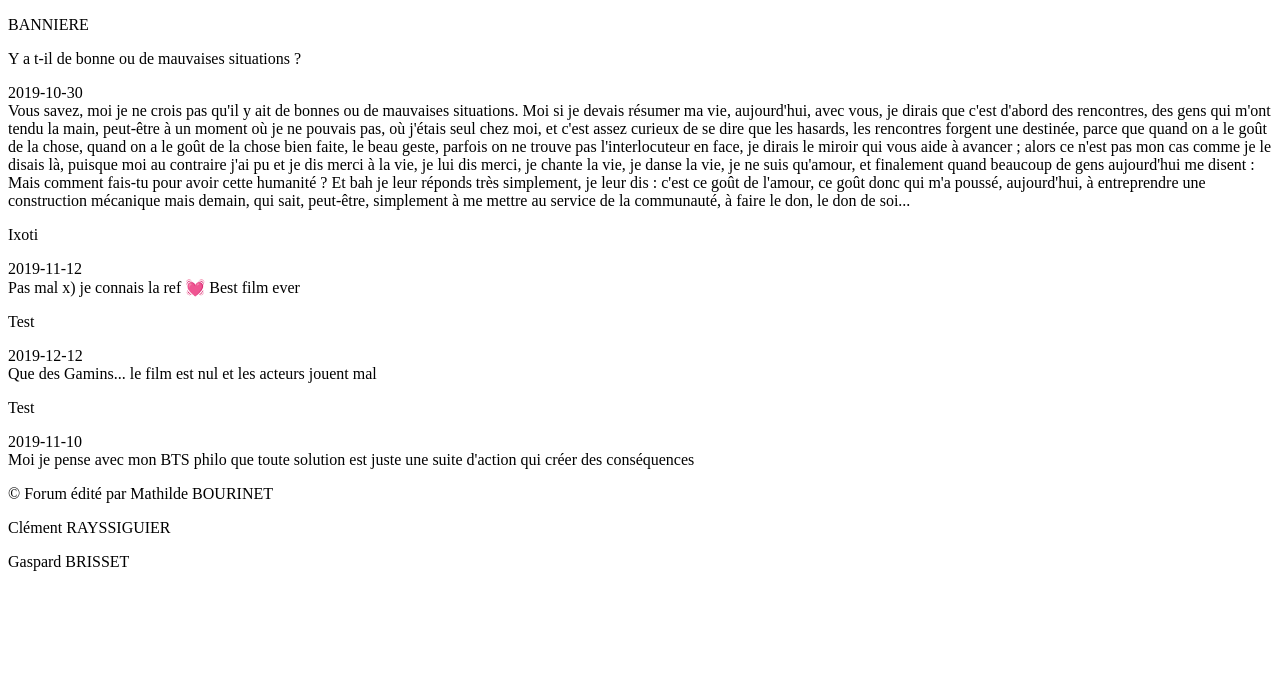
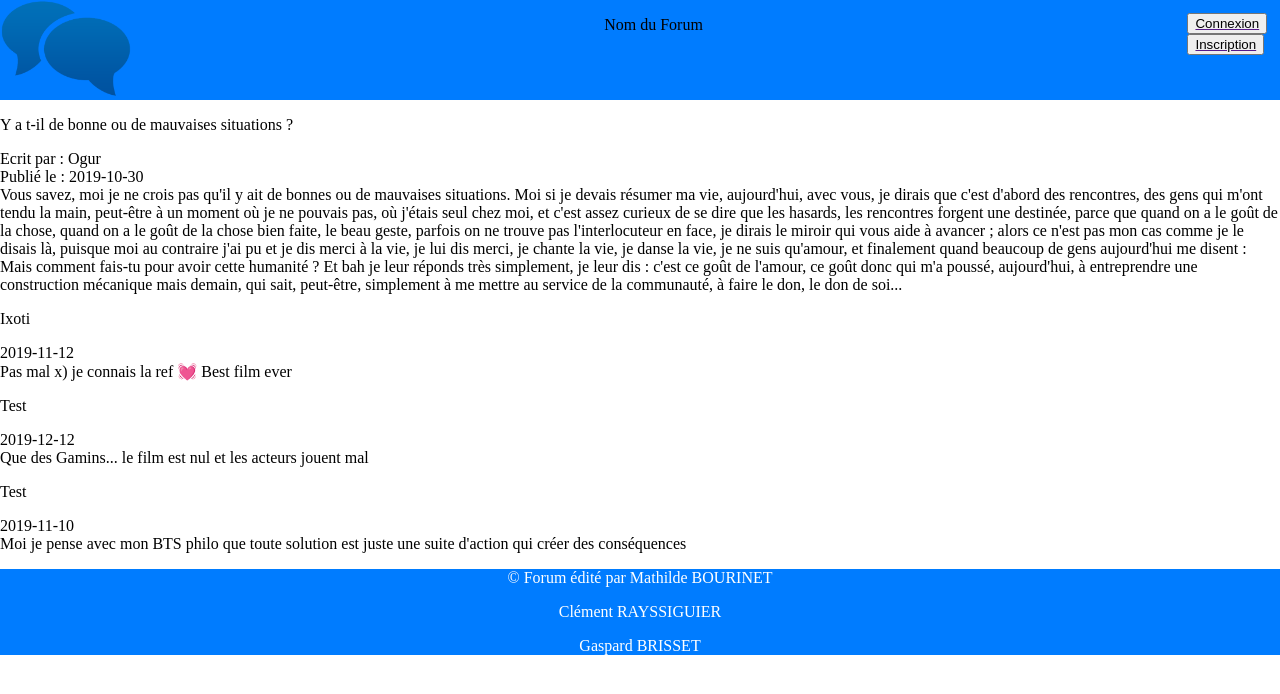
Before and after one commit to DarkUltraPSP/PPE01, a PHP site: page / in a window 1280 px wide. Shown: the top 694 px of the page. Run offline with PHP 8.4, Linux system fonts and the light colour scheme; data comes from the database, SQL or seed files in the repository.

Commit message:
maj header et footer
J'ai refait tout le header et le footer
C'est plus propre

```diff
--- a/Developpement/css/footer.css
+++ b/Developpement/css/footer.css
@@ -1,10 +1,8 @@
-/*.footer
+.footer
 {
-    position:absolute;
     bottom:0;
     width:100%;
     text-align: center;
     color: #FFF;
-    background:#C1C1C1;
-
-}*/
+    background:#007cff;
+}
--- a/Developpement/css/header.css
+++ b/Developpement/css/header.css
@@ -1,18 +1,36 @@
+body
+{
+    margin: 0px;
+}
+
 .entete
 {
-	position:fixed;
-    top:0;
-    width:100%;
-	height:60px;
-	margin-right:0px;
-	margin-left:0px;
-    text-align: center;
-    color: #FFF;
-    background:#C1C1C1;
-	margin-bottom : 2px;
-	text-align: center;
+    display: flex;
+    flex-direction: row;
+    justify-content: space-between;
+    height: 100px;
+    background-color: #007cff;
 }
-.titreEntete
+
+.nomForum
 {
+    display: flex;
+    justify-content: space-around;
+}
+
+.logo
+{
+   height: 100%;
+}
+
+.boutonPosition
+{
+    margin: 1%;
+}
+
+.bouton
+{
+    display: flex;
+    flex-direction: row;
     text-align: center;
 }
--- a/Developpement/dataManager/CommentaireManager.php
+++ b/Developpement/dataManager/CommentaireManager.php
@@ -21,18 +21,4 @@ class CommentaireManager {
         return $commentary;
     }
 
-    public static function findAllCommentaire()
-    {
-        $tabCom = [];
-        $login = dataBaseLinker::getConnexion();
-        $state = $login->prepare("SELECT * FROM Commentaire");
-        $state -> execute();
-        $resultats = $state->fetchAll();
-        foreach($resultats as $lineResultat)
-        {
-            $com = CommentaireManager::findCommentaire($lineResultat["idCommentaire"]);
-            $tabCom[] = $com;
-        }
-        return $tabCom;
-    }
 }
--- a/Developpement/dataManager/SujetManager.php
+++ b/Developpement/dataManager/SujetManager.php
@@ -17,6 +17,7 @@ class SujetManager
             $subject->setContenuSujet($lineResultat["contenuSujet"]);
             $subject->setCanRespond($lineResultat["canRespond"]);
             $subject->setDateSujet($lineResultat["dateSujet"]);
+            $subject->setIdUtilisateur($lineResultat["idUtilisateur"]);
         }
         return $subject;
     }
--- a/Developpement/dataManager/UsersManager.php
+++ b/Developpement/dataManager/UsersManager.php
@@ -23,21 +23,4 @@ class UsersManager
         }
         return $user;
     }
-
-      public static function findAllUser()
-    {
-        $tabUser = [];
-        $user = new Sujet();
-        $login = dataBaseLinker::getConnexion();
-        $state = $login->prepare("SELECT * FROM Utilisateur");
-        $state->execute();
-        $resultatsUser=$state->fetchAll();
-
-        foreach ($resultatsUser as $lineResultat)
-        {
-            $user = UsersManager::findUser($lineResultat["idUtilisateur"]);
-            $tabUser[]=$user;
-        }
-        return $tabUser;
-    }
 }
--- a/Developpement/footer.php
+++ b/Developpement/footer.php
@@ -8,8 +8,6 @@
 
            <div><p>©  Forum édité par Mathilde BOURINET </p><p> Clément RAYSSIGUIER </p><p> Gaspard BRISSET </p></div>
 
-
-
         </div>
 
     </body>
--- a/Developpement/header.php
+++ b/Developpement/header.php
@@ -12,13 +12,16 @@
     <head>
         <meta charset="utf-8" />
         <title>Forum PPE01</title>
-        <link rel="stylesheet" type="text/css" href="css/header" media="all"/>
+        <link rel="stylesheet" type="text/css" href="css/header.css" media="all"/>
         <link rel="stylesheet" type="text/css" href="css/index.css" media="all"/>
         <link rel="icon" type="image/logo.png" href="images/logo.png" />
     </head>
     <body>
         <div class = "entete">
-            <div class = "titreEntete">
-                <p>BANNIERE</p>
+            <img src="image/logo.png" class="logo">
+            <p class="nomForum"> Nom du Forum </p>
+            <div class="boutonPosition">
+                <a href=""><input type="button" value="Connexion" class="bouton"/></a>
+                <a href=""><input type="button" value="Inscription" class="bouton"/></a>
             </div>
         </div>
--- a/Developpement/index.php
+++ b/Developpement/index.php
@@ -13,15 +13,15 @@ include_once "header.php";
     foreach ($sujets as $sujet)
     {
         echo "<div class='NomSujet'><p>".$sujet->getNomSujet()."</p></div>";
-        echo "<div class='Date'>".$sujet->getDateSujet()."</div>";
-        echo "<div class='Contenu'>".$sujet->getContenuSujet()."</div>";
         foreach ($users as $user)
         {
             if ($user->getIdUtilisateur() == $sujet->getIdUtilisateur())
             {
-                echo $user->getPseudo();
+                echo "Ecrit par : ".$user->getPseudo();
             }
         }
+        echo "<div class='Date'> <h>Publié le : </h>".$sujet->getDateSujet()."</div>";
+        echo "<div class='Contenu'>".$sujet->getContenuSujet()."</div>";
 
         foreach ($commentaires as $commentaire)
         {
```
